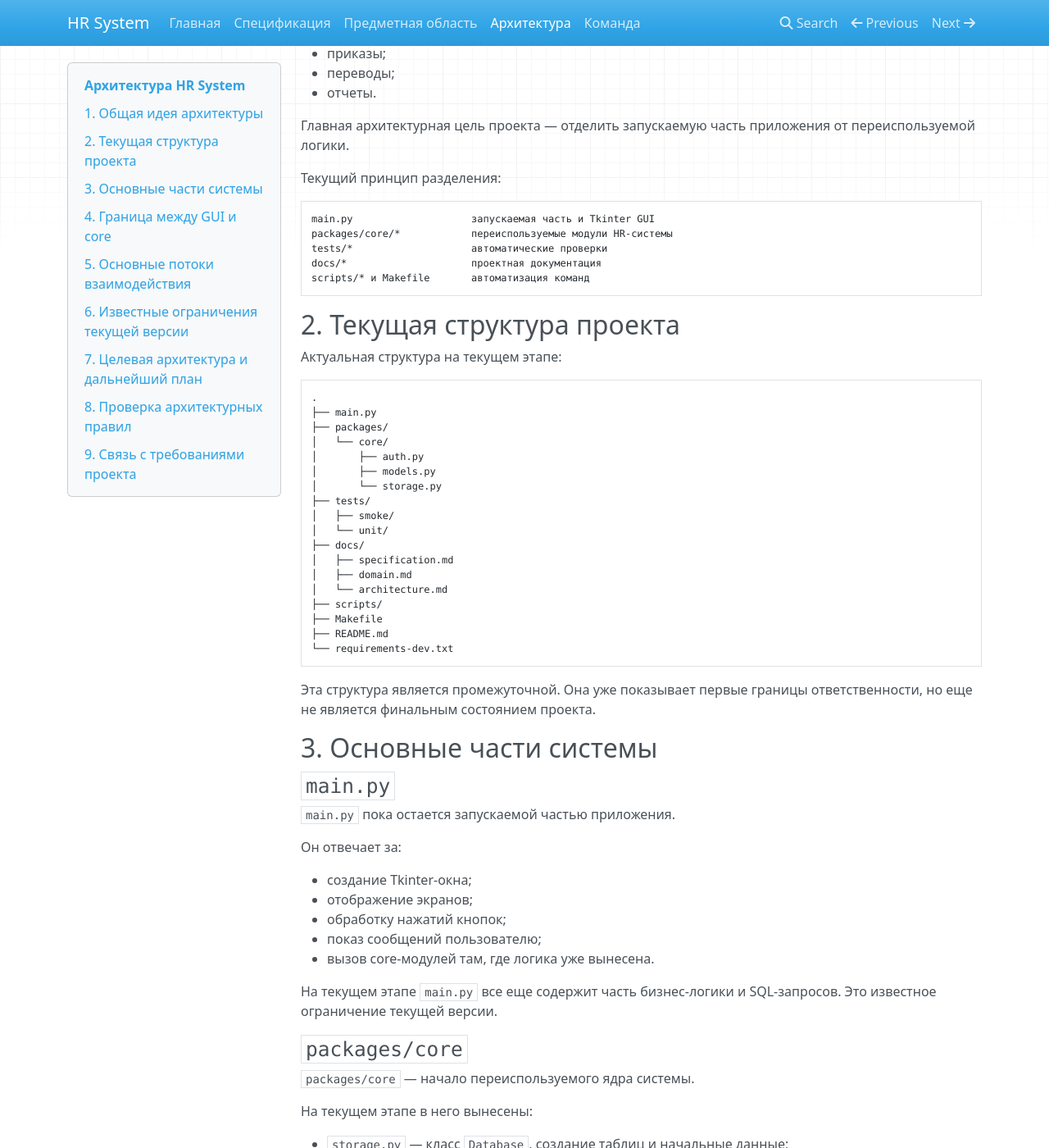
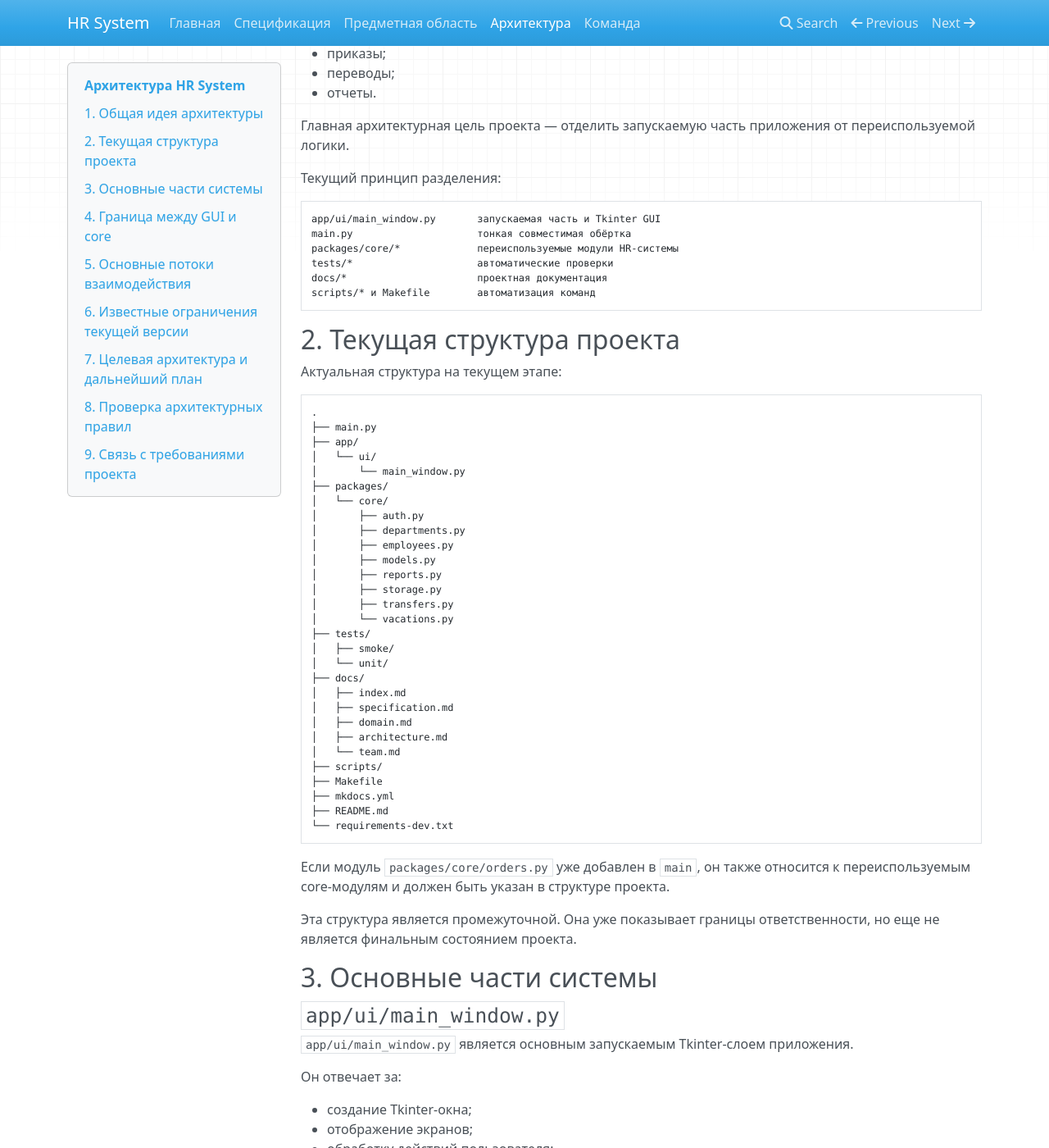
Before and after one commit to coffeho/linking-services, an MkDocs documentation site: the page built from docs/architecture.md, in a window 1280 px wide and 1400 px high, scrolled down 448 px. Shown: the whole window at 82% size. Built offline with MkDocs 1.6.1, drawn with Linux system fonts in a browser that asks for light colours; nearby versions of some CDN libraries; some of the changed text lies outside the part shown.

Commit message:
документация: обновить описание архитектуры после выноса app/ui
README и docs/architecture.md обновлены после переноса Tkinter-приложения в app/ui/main_window.py.

Документация теперь описывает main.py как совместимую обёртку, а app/ui/main_window.py как основной запускаемый слой.

````diff
--- a/docs/architecture.md
+++ b/docs/architecture.md
@@ -24,11 +24,12 @@ HR System постепенно переносится из монолитног
 Текущий принцип разделения:
 
 ```text
-main.py                    запускаемая часть и Tkinter GUI
-packages/core/*            переиспользуемые модули HR-системы
-tests/*                    автоматические проверки
-docs/*                     проектная документация
-scripts/* и Makefile       автоматизация команд
+app/ui/main_window.py       запускаемая часть и Tkinter GUI
+main.py                     тонкая совместимая обёртка
+packages/core/*             переиспользуемые модули HR-системы
+tests/*                     автоматические проверки
+docs/*                      проектная документация
+scripts/* и Makefile        автоматизация команд
 ```
 
 ## 2. Текущая структура проекта
@@ -38,51 +39,102 @@ scripts/* и Makefile       автоматизация команд
 ```text
 .
 ├── main.py
+├── app/
+│   └── ui/
+│       └── main_window.py
 ├── packages/
 │   └── core/
 │       ├── auth.py
+│       ├── departments.py
+│       ├── employees.py
 │       ├── models.py
-│       └── storage.py
+│       ├── reports.py
+│       ├── storage.py
+│       ├── transfers.py
+│       └── vacations.py
 ├── tests/
 │   ├── smoke/
 │   └── unit/
 ├── docs/
+│   ├── index.md
 │   ├── specification.md
 │   ├── domain.md
-│   └── architecture.md
+│   ├── architecture.md
+│   └── team.md
 ├── scripts/
 ├── Makefile
+├── mkdocs.yml
 ├── README.md
 └── requirements-dev.txt
 ```
 
-Эта структура является промежуточной. Она уже показывает первые границы ответственности, но еще не является финальным состоянием проекта.
+Если модуль `packages/core/orders.py` уже добавлен в `main`, он также относится к переиспользуемым core-модулям и должен быть указан в структуре проекта.
+
+Эта структура является промежуточной. Она уже показывает границы ответственности, но еще не является финальным состоянием проекта.
 
 ## 3. Основные части системы
 
-### `main.py`
+### `app/ui/main_window.py`
 
-`main.py` пока остается запускаемой частью приложения.
+`app/ui/main_window.py` является основным запускаемым Tkinter-слоем приложения.
 
 Он отвечает за:
 
 - создание Tkinter-окна;
 - отображение экранов;
-- обработку нажатий кнопок;
-- показ сообщений пользователю;
-- вызов core-модулей там, где логика уже вынесена.
+- обработку действий пользователя;
+- показ сообщений;
+- вызов core-модулей.
 
-На текущем этапе `main.py` все еще содержит часть бизнес-логики и SQL-запросов. Это известное ограничение текущей версии.
+На текущем этапе файл всё ещё содержит большую часть Tkinter-интерфейса. Отдельные формы пока не разделены по самостоятельным файлам.
+
+### `main.py`
+
+Корневой `main.py` теперь является тонкой совместимой обёрткой.
+
+Он импортирует `main()` и `HRSystemApp` из:
+
+```text
+app/ui/main_window.py
+```
+
+Также `main.py` экспортирует `Database` для сохранения совместимости со smoke-тестами.
+
+Старый запуск продолжает работать:
+
+```bash
+python main.py
+```
+
+Основной запуск через Makefile выполняется командой:
+
+```bash
+make run
+```
+
+Она запускает приложение через:
+
+```bash
+python -m app.ui.main_window
+```
 
 ### `packages/core`
 
-`packages/core` — начало переиспользуемого ядра системы.
+`packages/core` — переиспользуемое ядро системы.
 
 На текущем этапе в него вынесены:
 
 - `storage.py` — класс `Database`, создание таблиц и начальные данные;
 - `auth.py` — авторизация и хеширование паролей;
-- `models.py` — доменные модели HR-системы.
+- `models.py` — доменные модели HR-системы;
+- `employees.py` — операции сотрудников;
+- `departments.py` — операции подразделений;
+- `positions.py` — операции должностей;
+- `vacations.py` — операции отпусков;
+- `transfers.py` — операции переводов;
+- `reports.py` — операции формирования отчетов.
+
+Если `orders.py` уже присутствует в `packages/core`, он отвечает за операции кадровых приказов.
 
 Код внутри `packages/core` должен быть пригоден для тестирования без запуска GUI.
 
@@ -94,6 +146,22 @@ scripts/* и Makefile       автоматизация команд
 - `tests/unit/` — проверяют core-логику отдельно от интерфейса.
 
 Smoke-тесты защищают поведение, которое существовало до рефакторинга. Unit-тесты проверяют уже вынесенные core-модули.
+
+### `docs`
+
+Папка `docs` содержит проектную документацию:
+
+- `index.md` — главная страница документации;
+- `specification.md` — спецификация системы;
+- `domain.md` — описание предметной области;
+- `architecture.md` — архитектурное описание;
+- `team.md` — разделение обязанностей в команде.
+
+Документация собирается через MkDocs командой:
+
+```bash
+make docs
+```
 
 ### `Makefile` и `scripts`
 
@@ -119,14 +188,22 @@ make clean
 Текущая граница проходит так:
 
 ```text
-Tkinter GUI в main.py
+app/ui/main_window.py
         ↓
 packages/core/auth.py
 packages/core/storage.py
 packages/core/models.py
+packages/core/employees.py
+packages/core/departments.py
+packages/core/positions.py
+packages/core/vacations.py
+packages/core/transfers.py
+packages/core/reports.py
         ↓
 SQLite
 ```
+
+Если модуль `orders.py` уже добавлен, он также находится между GUI и SQLite как часть `packages/core`.
 
 GUI отвечает за:
 
@@ -140,7 +217,13 @@ Core отвечает за:
 
 - авторизацию;
 - модели предметной области;
-- инициализацию базы данных.
+- операции сотрудников;
+- операции подразделений;
+- операции должностей;
+- операции отпусков;
+- операции переводов;
+- формирование данных для отчетов;
+- инициализацию базы данных через текущий `storage.py`.
 
 Важное правило:
 
@@ -158,6 +241,30 @@ grep -R "tkinter" packages/core || true
 
 ## 5. Основные потоки взаимодействия
 
+### Запуск приложения
+
+```text
+make run
+        ↓
+scripts/run.sh
+        ↓
+python -m app.ui.main_window
+        ↓
+app/ui/main_window.py создает Tkinter-окно
+        ↓
+HRSystemApp инициализирует Database
+        ↓
+пользователь работает с GUI
+```
+
+Старый запуск также остаётся доступным:
+
+```bash
+python main.py
+```
+
+В этом случае `main.py` вызывает `main()` из `app/ui/main_window.py`.
+
 ### Авторизация
 
 Текущий поток авторизации:
@@ -165,9 +272,9 @@ grep -R "tkinter" packages/core || true
 ```text
 Пользователь вводит логин и пароль
         ↓
-main.py получает значения из Tkinter Entry
+app/ui/main_window.py получает значения из Tkinter Entry
         ↓
-main.py вызывает authenticate_user(cursor, login, password)
+app/ui/main_window.py вызывает authenticate_user(cursor, login, password)
         ↓
 packages/core/auth.py хеширует пароль
         ↓
@@ -175,18 +282,17 @@ packages/core/auth.py ищет пользователя в SQLite
         ↓
 возвращается AuthenticatedUser или None
         ↓
-main.py показывает успех или ошибку
+app/ui/main_window.py показывает успех или ошибку
 ```
 
 После выноса авторизации GUI больше не знает деталей хеширования пароля.
 
-###
-Инициализация базы данных
+### Инициализация базы данных
 
 Текущий поток инициализации базы данных:
 
 ```text
-Запуск main.py
+Запуск приложения
         ↓
 создается HRSystemApp
         ↓
@@ -207,17 +313,16 @@ Database добавляет демонстрационные данные, ес
 
 Ограничения:
 
-- `main.py` пока остается большим файлом;
-- запускаемый слой еще не вынесен в `app/ui`;
-- часть SQL-запросов всё еще находится в GUI-методах;
-- часть бизнес-логики всё еще находится в GUI-коде;
+- `app/ui/main_window.py` пока остается большим файлом;
+- отдельные Tkinter-формы еще не разделены по файлам;
+- `main.py` является совместимой обёрткой, но всё ещё нужен для старого запуска и smoke-тестов;
 - `storage.py` пока находится внутри `packages/core`;
 - нет отдельного слоя `app/adapters`;
-- документация пока не собирается автоматически;
 - контейнеризация пока не добавлена;
-- core пока не оформлен как устанавливаемый Python-пакет через `pyproject.toml`.
+- core пока не оформлен как устанавливаемый Python-пакет через `pyproject.toml`;
+- диаграммы будут добавлены отдельным шагом позже.
 
-Причина, почему `storage.py` сейчас находится в `packages/core`: на этом этапе главная цель — убрать создание базы и начальную загрузку данных из `main.py`. В дальнейшем слой хранения может быть вынесен в отдельный адаптер.
+Причина, почему `storage.py` сейчас находится в `packages/core`: на этом этапе главная цель — убрать создание базы и начальную загрузку данных из запускаемого слоя. В дальнейшем слой хранения может быть вынесен в отдельный адаптер.
 
 ## 7. Целевая архитектура и дальнейший план
 
@@ -225,8 +330,20 @@ Database добавляет демонстрационные данные, ес
 
 ```text
 app/
+├── config/
+│   └── settings.py
 └── ui/
-    └── main_window.py
+    ├── main_window.py
+    ├── login_dialog.py
+    ├── employee_form.py
+    ├── department_form.py
+    ├──position_form.py
+    ├── vacation_form.py
+    ├── order_form.py
+    ├── transfer_form.py
+    ├── user_form.py
+    └── components/
+        └── tables.py
 
 packages/
 └── core/
@@ -257,18 +374,17 @@ Makefile
 
 План дальнейшего рефакторинга:
 
-1. вынести операции с сотрудниками;
-2. вынести операции с подразделениями и должностями;
-3. вынести отпуска;
-4. вынести приказы;
-5. вынести переводы;
-6. вынести отчеты;
-7. перенести Tkinter GUI в `app/ui`;
-8. оформить core как устанавливаемый компонент;
-9. добавить сборку документации и диаграммы;
-10. добавить контейнеризацию.
+1. разделить Tkinter-формы по отдельным файлам внутри `app/ui`;
+2. добавить `app/config/settings.py`;
+3. оформить core как устанавливаемый компонент;
+4. добавить `pyproject.toml`;
+5. добавить `requirements.txt` и `.python-version`;
+6. добавить диаграммы в `docs/diagrams`;
+7. добавить integration-тесты;
+8. добавить контейнеризацию;
+9. при необходимости вынести SQLite-слой из `packages/core/storage.py` в отдельный адаптер.
 
-Каждый шаг должен сохранять прохождение smoke-тестов.
+Каждый шаг должен сохранять прохождение smoke-тестов и unit-тестов.
 
 ## 8. Проверка архитектурных правил
 
@@ -278,11 +394,7 @@ Makefile
 make test
 ```
 
-Ожидаемый результат на текущем этапе:
-
-```text
-14 passed
-```
+Ожидаемый результат зависит от текущего количества тестов, но все тесты должны проходить.
 
 Проверка отсутствия Tkinter в core:
 
@@ -323,15 +435,17 @@ python -m pytest tests/unit/test_models.py -v
 - создано начало `packages/core`;
 - авторизация вынесена из GUI-кода;
 - добавлены доменные модели;
+- часть бизнес-логики вынесена в core-модули;
 - добавлены unit-тесты core-логики;
 - добавлен Makefile как единая поверхность команд;
-- документация начала описывать предметную область и архитектуру.
+- добавлена автоматическая сборка документации;
+- запускаемый Tkinter-слой вынесен в `app/ui`.
 
 Проект еще не считается полностью завершенным, потому что впереди остаются:
 
-- вынос запускаемого слоя в `app/ui`;
-- дальнейший вынос бизнес-логики из `main.py`;
+- разделение отдельных Tkinter-форм по файлам;
 - диаграммы;
-- автоматическая сборка документации;
 - сборка core как пакета;
-- контейнеризация.
+- контейнеризация;
+- integration-тесты;
+- дополнительное уточнение слоя хранения.
````
Also changed, not shown: other parts of docs/architecture.md (+3 -2 lines), README.md (+157 -33 lines).
